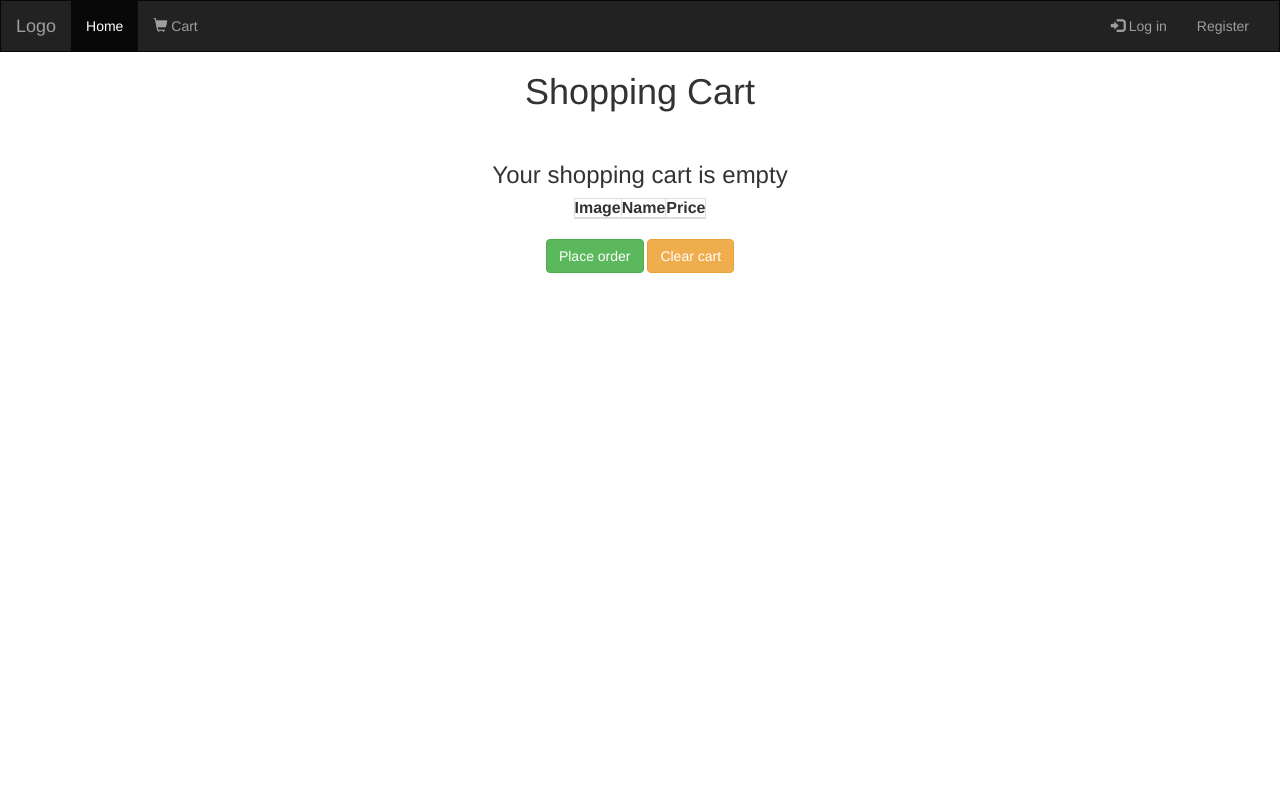
After one commit to J-Hieta/Online-shop-application, a PHP site: page /Layouts/cart.php in a window 1280 px wide. The commit adds this page. Run offline with PHP 8.4, Linux system fonts and the light colour scheme; lists and menus that the app fills with data are empty.

Commit message:
Awful shopping cart

```diff
--- /dev/null
+++ b/Layouts/cart.php
@@ -0,0 +1,90 @@
+<?php
+session_start();
+include_once "../Scripts/connection.php";
+include_once "../Scripts/sanitization.php";
+// if(isset($_SESSION['loggedin']) && $_SESSION['loggedin'] == true) {
+//     $userId = $conn->query("SELECT user_id from users where email = '".$_SESSION['email']."' LIMIT 1");
+//     $items = $conn->query("SELECT * from orders where in_basket = 'Y' and user_id = '$userId'");
+// }
+
+if(isset($_GET['action'])) {
+
+  if($_GET['action'] == 'remove') {
+
+      $sessionIndex = $_GET['id'];
+      unset($_SESSION['p_name']);
+      unset($_SESSION['p_price']);
+      unset($_SESSION['p_id']);
+      echo '<script>window.location="cart.php"</script>';
+  }
+  if($_GET['action'] == 'order') {
+    echo "<script>alert('ordered')</script>";
+    echo '<script>window.location="cart.php"</script>';
+    //Insert to orders code here
+  }
+}
+
+?>
+
+<head>
+  <meta charset="utf-8">
+  <meta name="viewport" content="width=device-width, initial-scale=1">
+  <link rel="stylesheet" href="https://maxcdn.bootstrapcdn.com/bootstrap/3.3.7/css/bootstrap.min.css">
+  <script src="https://ajax.googleapis.com/ajax/libs/jquery/3.3.1/jquery.min.js"></script>
+  <script src="https://maxcdn.bootstrapcdn.com/bootstrap/3.3.7/js/bootstrap.min.js"></script>
+  <link rel="stylesheet" href="../Styles/styles.css">
+</head>
+
+
+
+<body>
+  <?php include 'navbar.php';?>
+
+  <h1 align="center">Shopping Cart</h1>
+  <br>
+  <div class="row">
+    <table class='table-bordered' align="center">
+      <tbody>
+      <thead>
+        <th>Image</th>
+        <th>Name</th>
+        <th>Price</th>
+      </thead>
+      <?php
+        $totalPrice = 0;
+        if(isset($_SESSION['p_name'])) {
+          for($i=0;$i<count($_SESSION['p_name']);$i++){
+          echo "<tr>";
+          // echo "<div class='col-sm-4'>".$_SESSION['p_id'][$i]."</div>";
+          echo '<td><img src="https://placehold.it/150x80?text=IMAGE" class="img-responsive" style="width:100%" alt="Image"></td>';
+          echo "<td>".$_SESSION['p_name'][$i]." </td>";
+          echo "<td>".$_SESSION['p_price'][$i]."€ </td>";
+
+          echo "</tr>";
+          $totalPrice = $totalPrice + $_SESSION['p_price'][$i];
+        }
+        echo "<tr><td>Total price: ".$totalPrice." €</td></tr>";
+
+        }
+        else {
+          echo "<h3 align='center'> Your shopping cart is empty</h3>";
+        }
+
+      ?>
+
+
+    </tbody>
+
+    </table>
+    <br>
+
+    <div class="row" align="center">
+      <a class='btn btn-success' href='../Layouts/cart.php?action=order'>Place order</a>
+      <a class='btn btn-warning' href='../Layouts/cart.php?action=remove'>Clear cart</a>
+    </div>
+
+
+  </div>
+
+
+</body>
--- a/Layouts/index.php
+++ b/Layouts/index.php
@@ -8,7 +8,7 @@ session_start();
      $category = test_input($_GET['category']);
    }
   //Look for products with specified category
-  $pProduct = $conn->query("SELECT product_name, product_price from products WHERE category like '$category'");
+  $pProduct = $conn->query("SELECT * from products WHERE category like '$category'");
 
 ?>
 
@@ -121,6 +121,7 @@ session_start();
     </div>
   </div>
   </div><br>
+
 </body>
 
 </html>
--- a/Layouts/navbar.php
+++ b/Layouts/navbar.php
@@ -12,8 +12,11 @@
       <div class="collapse navbar-collapse" id="myNavbar">
         <ul class="nav navbar-nav">
           <li class="active"><a href="index.php">Home</a></li>
+          <li><span id="items_in_cart"></span> <a onclick="goToCart()"><span class="glyphicon glyphicon-shopping-cart"></span> Cart</a></li>
+          <li id="items_in_cart"></li>
         </ul>
         <ul class="nav navbar-nav navbar-right">
+
            <?php
                 include_once "../Scripts/connection.php";
                 include_once "../Scripts/sanitization.php";
--- a/Layouts/searchResult.php
+++ b/Layouts/searchResult.php
@@ -20,7 +20,7 @@ $maxP = "";
       $maxP = test_input($_GET['maxP']);
   }
 
-  $pProduct = $conn->query("SELECT product_name, product_price from products WHERE category like '$category' and product_name like '%$input%' and product_price >= '$minP' and product_price <= '$maxP'");
+  $pProduct = $conn->query("SELECT * from products WHERE category like '$category' and product_name like '%$input%' and product_price >= '$minP' and product_price <= '$maxP'");
 
 ?>
 <!DOCTYPE html>
```
Also changed, not shown: Layouts/basket.php (deleted, +0 -23 lines), Scripts/addToCart.js (added, +48 -0 lines), Scripts/addToCart.php (added, +21 -0 lines), Scripts/getProducts.php (+14 -7 lines), styles/styles.css (line endings or trailing spaces).
